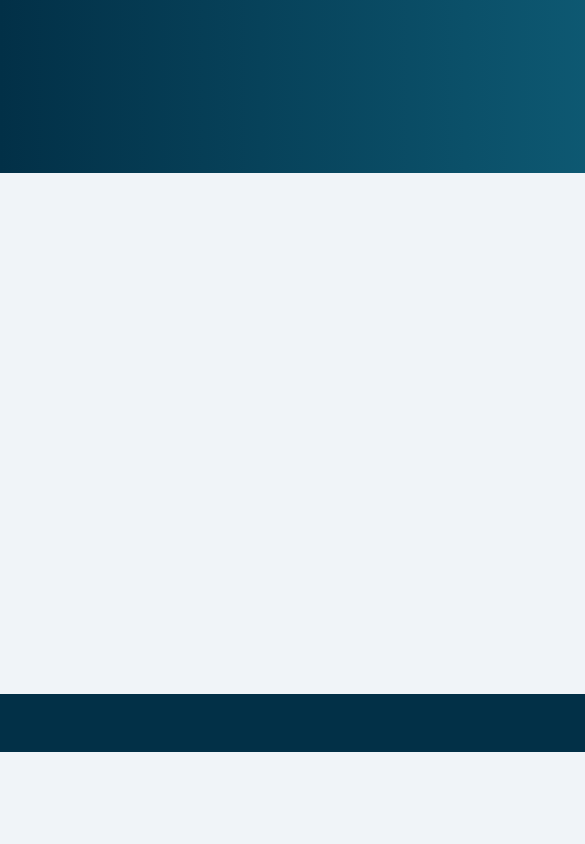
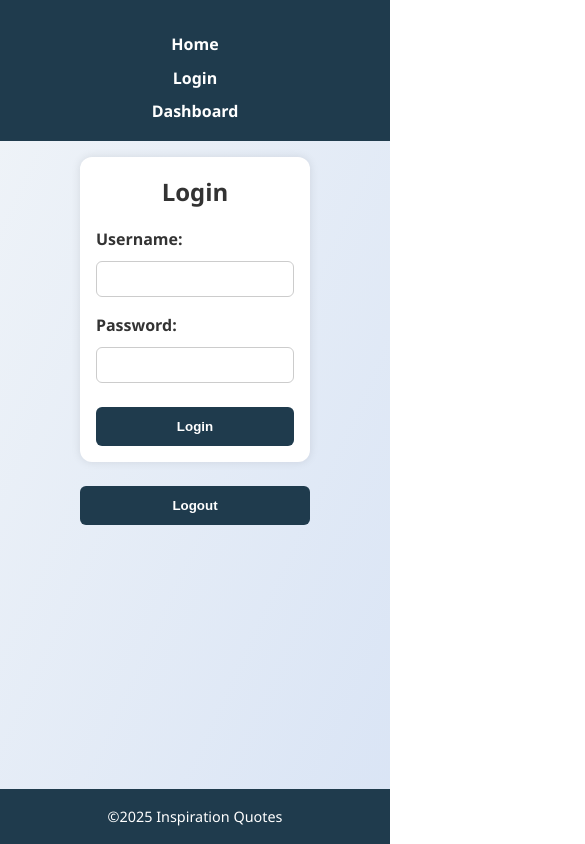
Before and after one commit to aberesamwel/Inspiration-quotes, a plain HTML site: page login.html in a window 390 px wide. Shown: the top 844 px of the page, 585 px wide, since content can reach past the window. Drawn offline with Linux system fonts and the light colour scheme.

Commit message:
added the media quaries

```diff
--- a/src/script.js
+++ b/src/script.js
@@ -44,9 +44,10 @@
     }
   }
 
-  // -------- QUOTE GENERATION --------
+  // Random quotes according to the mood selected
   let quotes = {
     happy: [
+      "Happiness is choice. – Samuel maina",
       "Happiness is not something ready made. It comes from your own actions. – Dalai Lama",
       "For every minute you are angry, you lose sixty seconds of happiness. – Ralph Waldo Emerson",
       "Happiness is a warm puppy. – Charles M. Schulz"
@@ -65,7 +66,11 @@
       "The future belongs to those who believe in the beauty of their dreams. – Eleanor Roosevelt",
       "It always seems impossible until it’s done. – Nelson Mandela",
       "What lies behind us and what lies before us are tiny matters compared to what lies within us. – Ralph Waldo Emerson"
-    ]
+    ],
+    religional: [
+      "Do not stay under the devil’s shade. – Samuel Maina",
+      "Get your eyes off your problems and PRAY to GOD. – Samuel Maina",
+    ],
   };
 
   // Load from localStorage if quotes were previously saved
--- a/styles/styles.css
+++ b/styles/styles.css
@@ -1,11 +1,19 @@
 
-.background {
-  background-image: url(../assets/images/images/istockphoto-1385090168-1024x1024.jpg);
-  width: 80rem;
+/* .background {
+  background-image: url(../assets/images/images/istockphoto-1385090168-1024x1024.jpg); background-size: cover;
+  background-position: center;
+  height: 200px;
+  border-radius: 10px;
+  margin-bottom: 2rem; */
+
+  /* width: 80rem;
   height: 42rem;
   background-size: 100% 100%;
-  border: 1px solid red;
-}
+  border: 1px solid red; */
+/* } */
+/* styles/styles.css */
+
+/* General Reset and Base Styles */
 * {
   margin: 0;
   padding: 0;
@@ -13,222 +21,188 @@
 }
 
 body {
-    background-size: cover;
-    height: 720px;
-    width: 100rem;
-    object-fit: cover;
-    background-repeat: no-repeat;
-    background-position: center;
-    padding: 340px;
   font-family: 'Segoe UI', Tahoma, Geneva, Verdana, sans-serif;
-    background-color: #f9f9f9;
+  line-height: 1.6;
+  background: linear-gradient(to bottom right, #f0f4f8, #d9e4f5);
   color: #333;
-    line-height: 1.6;
-    justify-content: center;
-    background-size: cover;body
-    font-family: Arial, sans-serif;
-    background-color: #f0f4f8;
-    margin: 0;
-    padding: 0;
-     }
-
-
-
-  a {
-    text-decoration: none;
-    color: inherit;
+  min-height: 100vh;
+  display: flex;
+  flex-direction: column;
 }
 
 /* Header and Navigation */
 header {
-    background: linear-gradient(to right, #023047, #219ebc);
-    color: white;
-    padding: 1.5rem 1rem;
+  background-color: #1f3b4d;
+  color: #fff;
+  padding: 1rem 0;
   text-align: center;
+}
+
+header h1 {
+  margin-bottom: 0.5rem;
+}
+
+header p {
+  font-style: italic;
+  font-size: 1rem;
+  opacity: 0.9;
 }
 
 nav ul {
   list-style: none;
   display: flex;
-    flex-wrap: wrap;
   justify-content: center;
-    gap: 2rem;
+  gap: 1.5rem;
   margin-top: 1rem;
 }
 
-  nav ul li a {
-    color: white;
-    font-weight: 600;
+nav a {
+  text-decoration: none;
+  color: #fff;
+  font-weight: bold;
   transition: color 0.3s;
 }
 
-  nav ul li a:hover {
-    color: #ffb703;
-  }
-
-  /* Top intro text */
-  #top {
-    margin-top: 2rem;
-  }
-
-  #top h1 {
-    font-size: 2.5rem;
-    margin-bottom: 0.5rem;
-  }
-
-  #top p {
-    font-size: 1.2rem;
-    font-weight: 300;
+nav a:hover {
+  color: #ffd166;
 }
 
 /* Main Content */
 main {
-    padding: 2rem 1rem;
-    max-width: 960px;
+  flex: 1;
+  padding: 2rem;
+  max-width: 800px;
   margin: auto;
-    text-align: center;
 }
 
-  /* Form */
-  form {
-    background-color: white;
+#background {
+  background-image: url(../assets/images/images/istockphoto-1385090168-1024x1024.jpg);
+  background-size: cover;
+  background-position: center;
+  height: 42rem;
+  border-radius: 10px;
+  margin-bottom: 2rem;
+}
+
+/* Forms */
+form#login-form {
+  background: #fff;
   padding: 2rem;
-    margin: auto;
-    width: 100%;
-    max-width: 400px;
-    border-radius: 10px;
-    box-shadow: 0 4px 10px rgba(0,0,0,0.1);
+  border-radius: 12px;
+  box-shadow: 0 0 10px rgba(0, 0, 0, 0.1);
 }
 
 form h2 {
   margin-bottom: 1rem;
-    color: #023047;
+  text-align: center;
 }
 
-  label {
+form label {
   display: block;
-    text-align: left;
+  margin-bottom: 0.5rem;
   margin-top: 1rem;
-    font-weight: bold;
+  font-weight: 600;
 }
 
-  input {
+form input {
   width: 100%;
-    padding: 0.75rem;
-    margin-top: 0.5rem;
+  padding: 0.6rem;
+  border-radius: 6px;
   border: 1px solid #ccc;
-    border-radius: 5px;
 }
 
-  button {
+form button,
+#logout {
+  display: block;
+  width: 100%;
   margin-top: 1.5rem;
-    padding: 0.75rem 1.5rem;
-    background-color: #219ebc;
+  padding: 0.75rem;
+  background-color: #1f3b4d;
   color: white;
+  font-weight: bold;
   border: none;
-    border-radius: 5px;
-    font-weight: bold;
+  border-radius: 6px;
   cursor: pointer;
-    transition: background-color 0.3s;
+  transition: background 0.3s;
 }
 
-  button:hover {
-    background-color: #126782;
+form button:hover,
+#logout:hover {
+  background-color: #133040;
 }
 
-  /* Mood Buttons */
+/* Dashboard */
 .mood-buttons {
   display: flex;
   flex-wrap: wrap;
-    justify-content: center;
   gap: 1rem;
-    margin: 2rem 0;
+  margin: 1rem 0;
 }
 
 .mood-buttons button {
-    background-color: #ffb703;
-    color: #000;
-    padding: 0.7rem 1.2rem;
+  flex: 1;
+  min-width: 120px;
+  background: #ffd166;
+  color: #1f3b4d;
   border: none;
+  padding: 0.75rem;
+  font-weight: bold;
   border-radius: 8px;
-    font-weight: bold;
-    transition: background-color 0.3s;
+  cursor: pointer;
+  transition: background 0.3s ease;
 }
 
 .mood-buttons button:hover {
-    background-color: #fb8500;
+  background: #fcbf49;
 }
 
-  /* Quote Container */
 #quote-container {
-    background: #e0f7fa;
+  margin-top: 2rem;
   padding: 1.5rem;
-    border-radius: 10px;
+  background: #fff;
+  border-left: 5px solid #1f3b4d;
+  border-radius: 8px;
   font-style: italic;
-    font-size: 1.2rem;
-    max-width: 600px;
-    margin: 0 auto;
-    box-shadow: 0 2px 5px rgba(0,0,0,0.1);
+  box-shadow: 0 4px 6px rgba(0, 0, 0, 0.1);
+  animation: fadeIn 0.6s ease-in-out;
+}
+
+@keyframes fadeIn {
+  from {
+    opacity: 0;
+    transform: translateY(15px);
+  }
+  to {
+    opacity: 1;
+    transform: translateY(0);
+  }
 }
 
 /* Footer */
 footer {
-    background-color: #023047;
-    color: white;
+  background-color: #1f3b4d;
+  color: #fff;
   text-align: center;
-    padding: 1rem;
-    margin-top: 3rem;
+  padding: 1rem 0;
+  font-size: 0.9rem;
 }
 
 /* Responsive Design */
 @media (max-width: 768px) {
   nav ul {
     flex-direction: column;
-      gap: 1rem;
+    gap: 0.5rem;
   }
 
-    #top h1 {
-      font-size: 2rem;
+  .mood-buttons {
+    flex-direction: column;
   }
 
-    #top p {
-      font-size: 1rem;
+  form#login-form {
+    padding: 1rem;
   }
 
-    form, #quote-container {
-      width: 90%;
+  main {
+    padding: 1rem;
   }
 }
-
- /* padding: 340px; */
-
-/* .flex-container {
-    display: flex;
-    flex-wrap: wrap;
-    background-color: DodgerBlue;
-    width: 550px;
-  height: 100px;
-  border: 1px solid #c3c3c3;
-  display: flex;
-  }
-
-  .flex-container  div {
-    background-color: #f1f1f1;
-    width: 200px;
-    margin: 10px;
-    text-align: center;
-    line-height: 75px;
-    font-size: 30px;
-    flex-grow: 1;
-  flex-shrink: 1;
-  flex-basis: 100px;
-  }
-  div {
-    text-align:center;
-    position:relative
-  } */
-  /* #quote{
-    font-weight: bold;
-    color: #2ecc71;
-    background-color: grey;
-  } */
```
Also changed, not shown: dashboard.html (+1 -0 lines), index.html (+3 -3 lines). Lines whose indentation alone changed are shown as unchanged.
